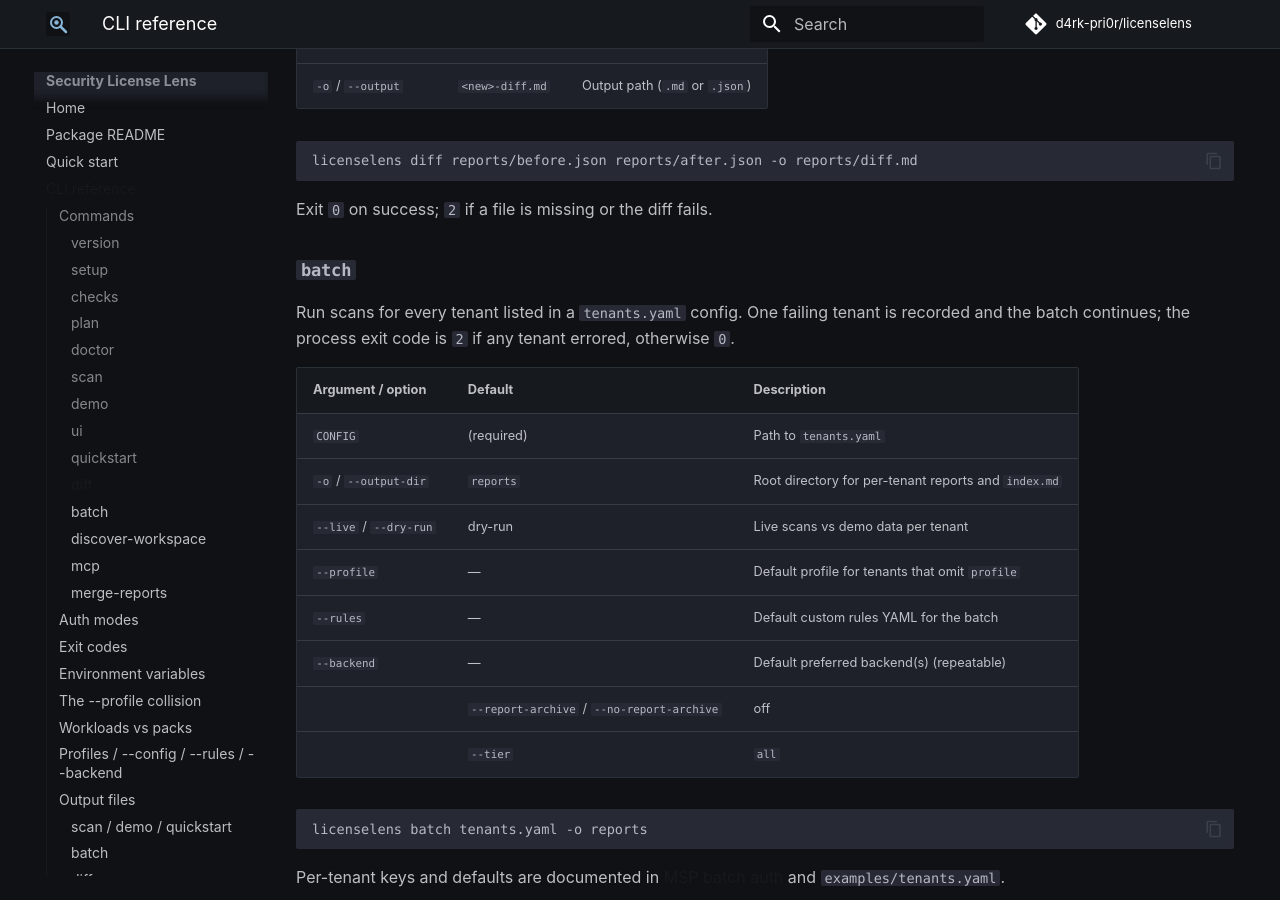
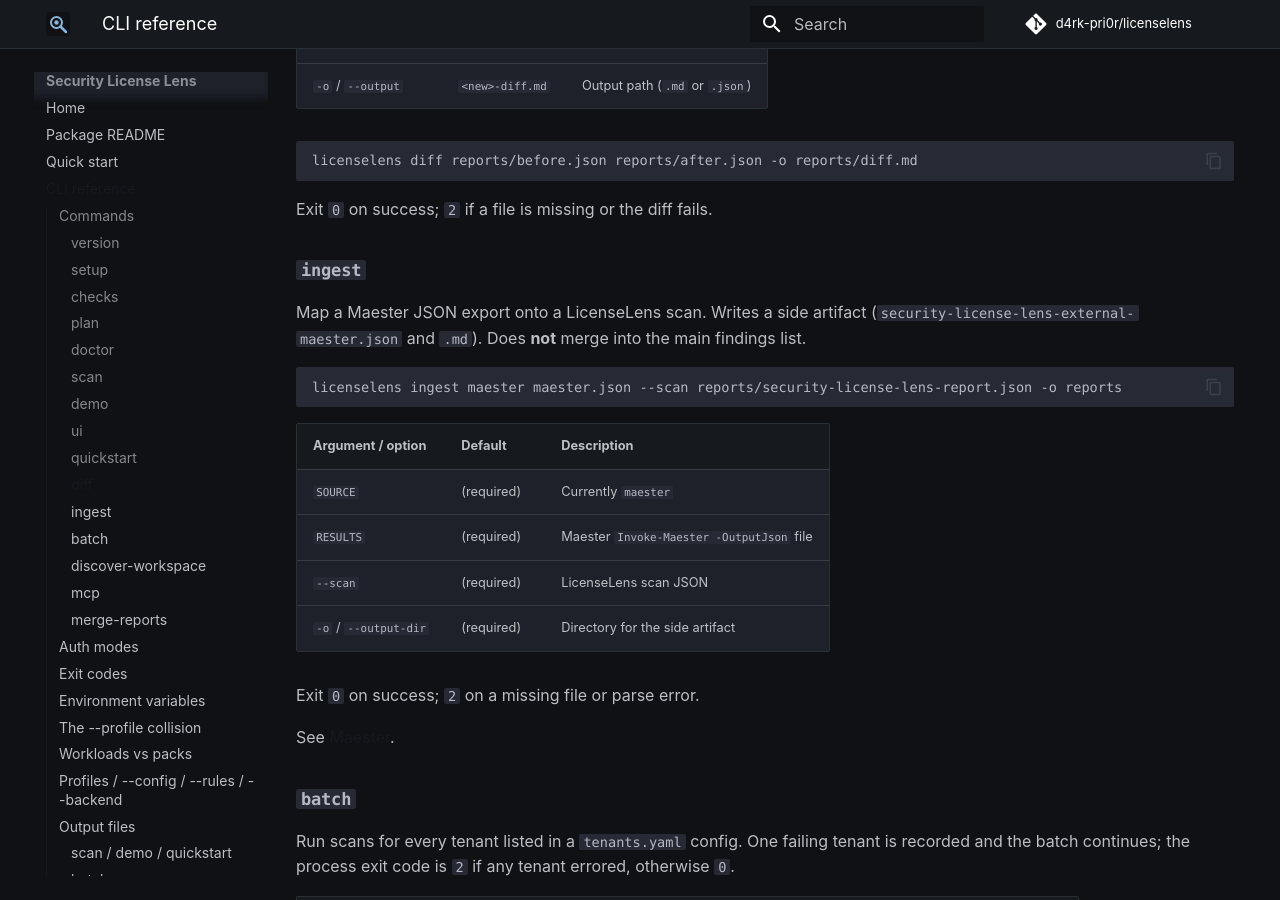
Before and after one commit to d4rk-pri0r/licenselens, an MkDocs documentation site: the page built from docs/cli.md, in a window 1280 px wide and 900 px high, scrolled down 6438 px. Built offline with MkDocs 1.6.1 and Material for MkDocs 9.7.7, drawn with Linux system fonts in a browser that asks for light colours; comment, search, counter and statistics services are not loaded.

Commit message:
docs(maester): ingest command, complementary positioning, mkdocs nav
cli.md, maester.md, comparison.md. README comparison row untouched.

````diff
--- a/docs/cli.md
+++ b/docs/cli.md
@@ -227,6 +227,27 @@
 ```
 
 Exit `0` on success; `2` if a file is missing or the diff fails.
+
+### `ingest`
+
+Map a Maester JSON export onto a LicenseLens scan. Writes a side artifact
+(`security-license-lens-external-maester.json` and `.md`). Does **not** merge
+into the main findings list.
+
+```bash
+licenselens ingest maester maester.json --scan reports/security-license-lens-report.json -o reports
+```
+
+| Argument / option | Default | Description |
+|-------------------|---------|-------------|
+| `SOURCE` | (required) | Currently `maester` |
+| `RESULTS` | (required) | Maester `Invoke-Maester -OutputJson` file |
+| `--scan` | (required) | LicenseLens scan JSON |
+| `-o` / `--output-dir` | (required) | Directory for the side artifact |
+
+Exit `0` on success; `2` on a missing file or parse error.
+
+See [Maester](maester.md).
 
 ### `batch`
 
--- a/mkdocs.yml
+++ b/mkdocs.yml
@@ -16,6 +16,7 @@
   - Quick start: getting-started.md
   - CLI reference: cli.md
   - MCP (AI assistants): mcp.md
+  - Maester: maester.md
   - Concepts:
       - Overview: concepts.md
       - How it compares: comparison.md
````
Also changed, not shown: docs/comparison.md (+1 -1 lines), docs/maester.md (added, +46 -0 lines).
